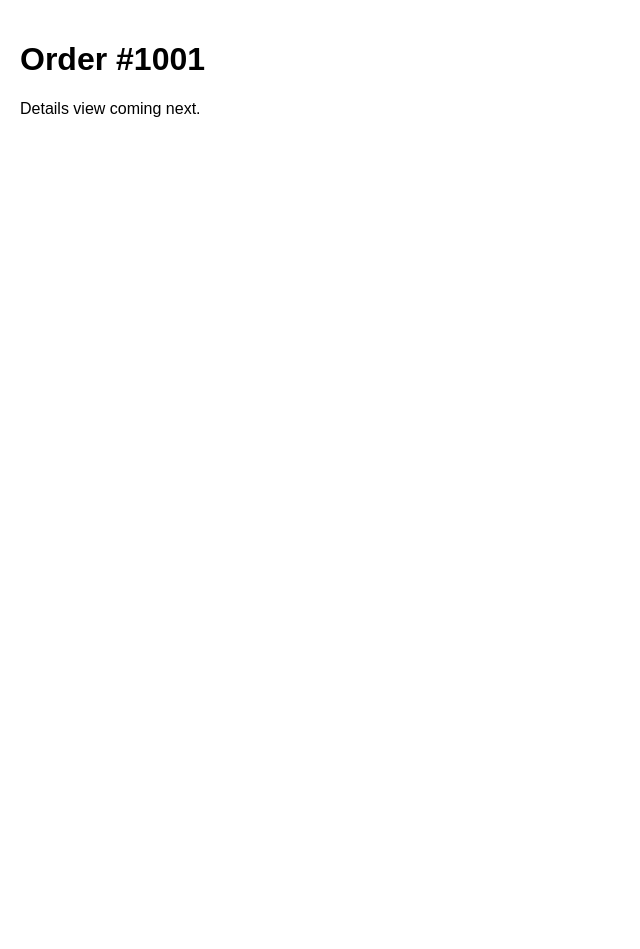
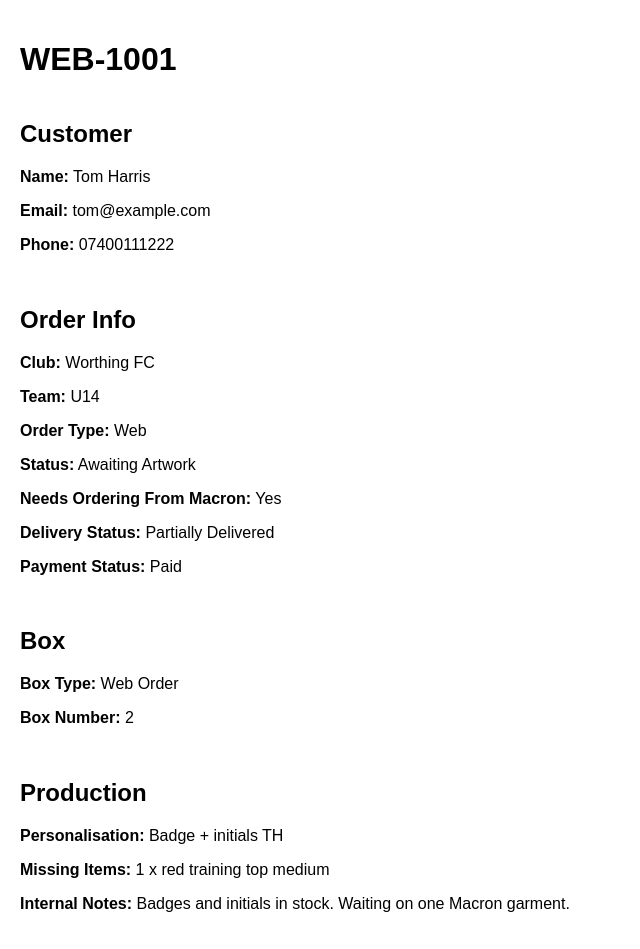
Before and after one commit to Charlie2509/msh-operations-hub, a Next.js app: page /orders/1001 in a window 1280 px wide. Shown: the whole page, without its empty margins (0-640 px from the left). Before the commit the page ends 800 px from the top, so only its background shows below. Built offline with nearby package versions, Linux system fonts and the light colour scheme.

Commit message:
Update page.js

```diff
--- a/app/orders/[id]/page.js
+++ b/app/orders/[id]/page.js
@@ -1,8 +1,52 @@
+import { orders } from '../../data/orders';
+
 export default function OrderDetail({ params }) {
+  const order = orders.find(o => o.id === params.id);
+
+  if (!order) {
+    return (
+      <main style={{ padding: 20 }}>
+        <h1>Order not found</h1>
+      </main>
+    );
+  }
+
   return (
     <main style={{ padding: 20 }}>
-      <h1>Order #{params.id}</h1>
-      <p>Details view coming next.</p>
+      <h1>{order.orderNumber}</h1>
+
+      <div style={{ display: 'grid', gap: 16 }}>
+        <section>
+          <h2>Customer</h2>
+          <p><strong>Name:</strong> {order.customerName}</p>
+          <p><strong>Email:</strong> {order.customerEmail || '—'}</p>
+          <p><strong>Phone:</strong> {order.customerPhone || '—'}</p>
+        </section>
+
+        <section>
+          <h2>Order Info</h2>
+          <p><strong>Club:</strong> {order.club || '—'}</p>
+          <p><strong>Team:</strong> {order.team || '—'}</p>
+          <p><strong>Order Type:</strong> {order.orderType || '—'}</p>
+          <p><strong>Status:</strong> {order.status || '—'}</p>
+          <p><strong>Needs Ordering From Macron:</strong> {order.needsOrderingFromMacron || '—'}</p>
+          <p><strong>Delivery Status:</strong> {order.deliveryStatus || '—'}</p>
+          <p><strong>Payment Status:</strong> {order.paymentStatus || '—'}</p>
+        </section>
+
+        <section>
+          <h2>Box</h2>
+          <p><strong>Box Type:</strong> {order.boxType || '—'}</p>
+          <p><strong>Box Number:</strong> {order.boxNumber || '—'}</p>
+        </section>
+
+        <section>
+          <h2>Production</h2>
+          <p><strong>Personalisation:</strong> {order.personalisationDetails || '—'}</p>
+          <p><strong>Missing Items:</strong> {order.missingItems || '—'}</p>
+          <p><strong>Internal Notes:</strong> {order.internalNotes || '—'}</p>
+        </section>
+      </div>
     </main>
   );
 }
```
